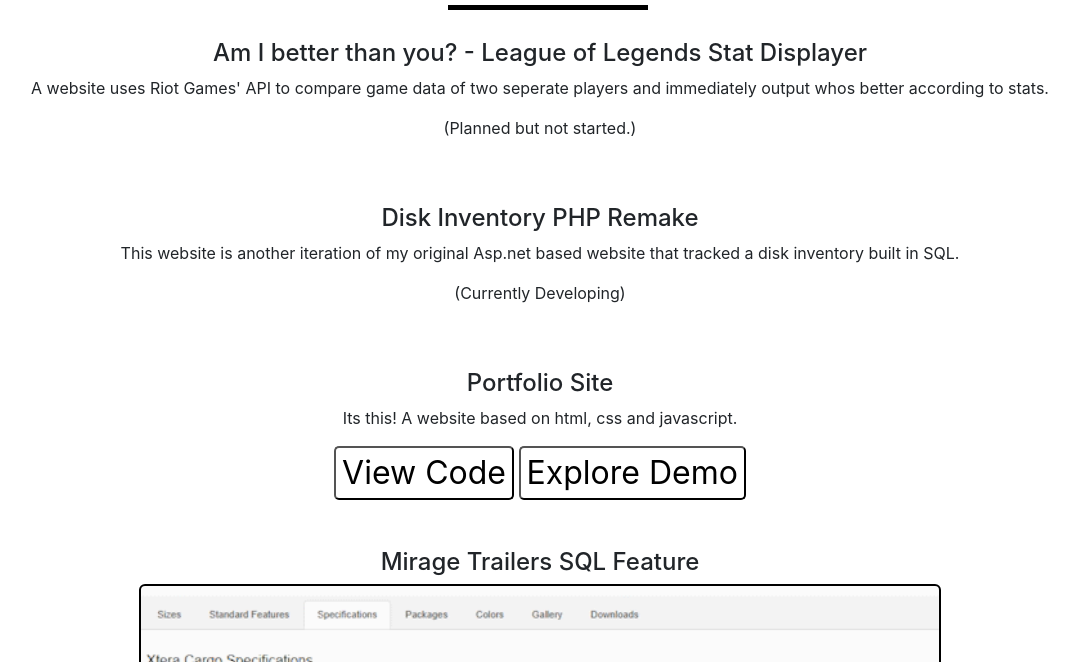
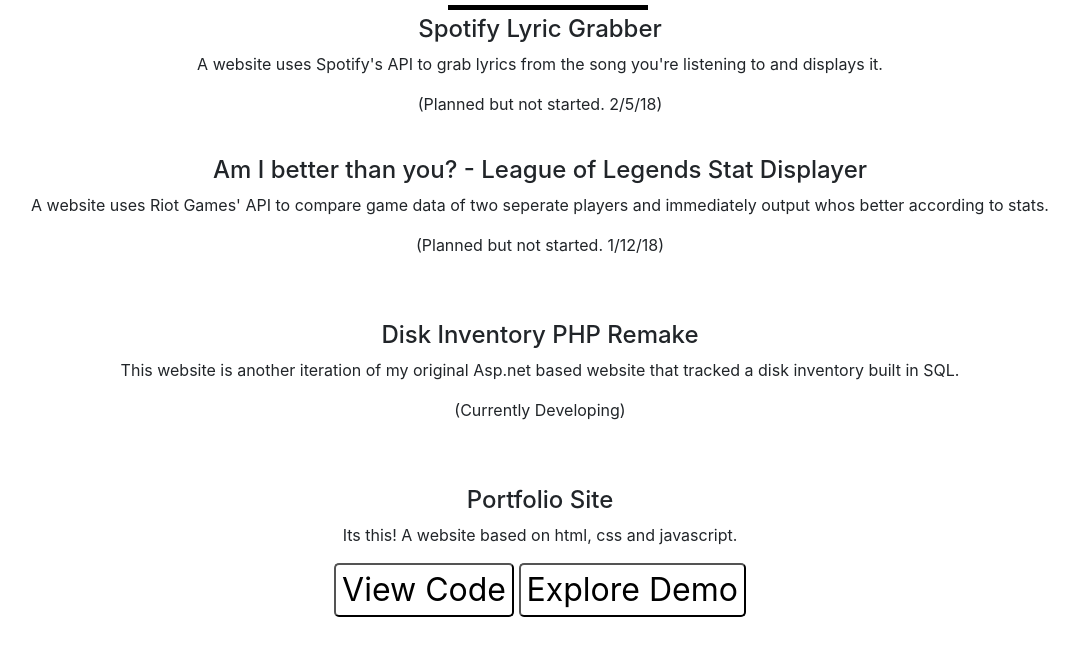
Before and after one commit to lomelipablo1/lomelipablo1.github.io, a plain HTML site: page projects.html in a window 1280 px wide. Shown: the part 128-790 px from the top of the page, without its empty margins (100-1180 px from the left). Drawn offline with Linux system fonts and the light colour scheme.

Commit message:
Added another future plan

```diff
--- a/projects.html
+++ b/projects.html
@@ -36,6 +36,14 @@
 	</div>
 	</div>
 
+	<div class="">
+
+	<h4> Spotify Lyric Grabber</h4>
+	<div class="row justify-content-center"><img alt="" src="#"></div>
+	<p> A website uses Spotify's API to grab lyrics from the song you're listening to and displays it. </p>
+	<p>(Planned but not started. 2/5/18)</p>
+	</div>
+
 	<br>
 
 	<div class="">
@@ -43,7 +51,7 @@
 	<h4> Am I better than you? - League of Legends Stat Displayer </h4>
 	<div class="row justify-content-center"><img alt="" src="#"></div>
 	<p> A website uses Riot Games' API to compare game data of two seperate players and immediately output whos better according to stats. </p>
-	<p>(Planned but not started.)</p>
+	<p>(Planned but not started. 1/12/18)</p>
 	</div>
 
 	<br>
```
